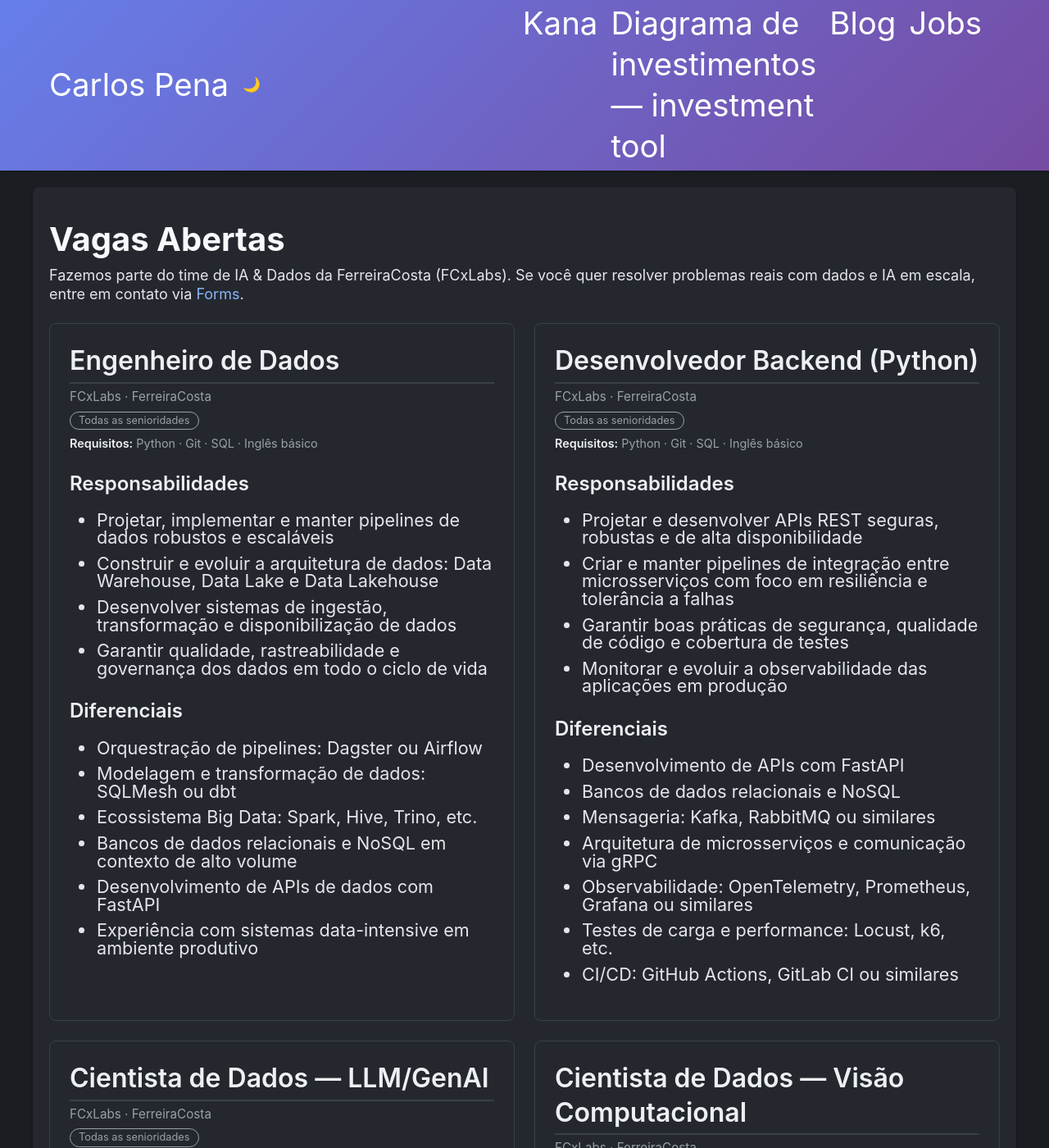
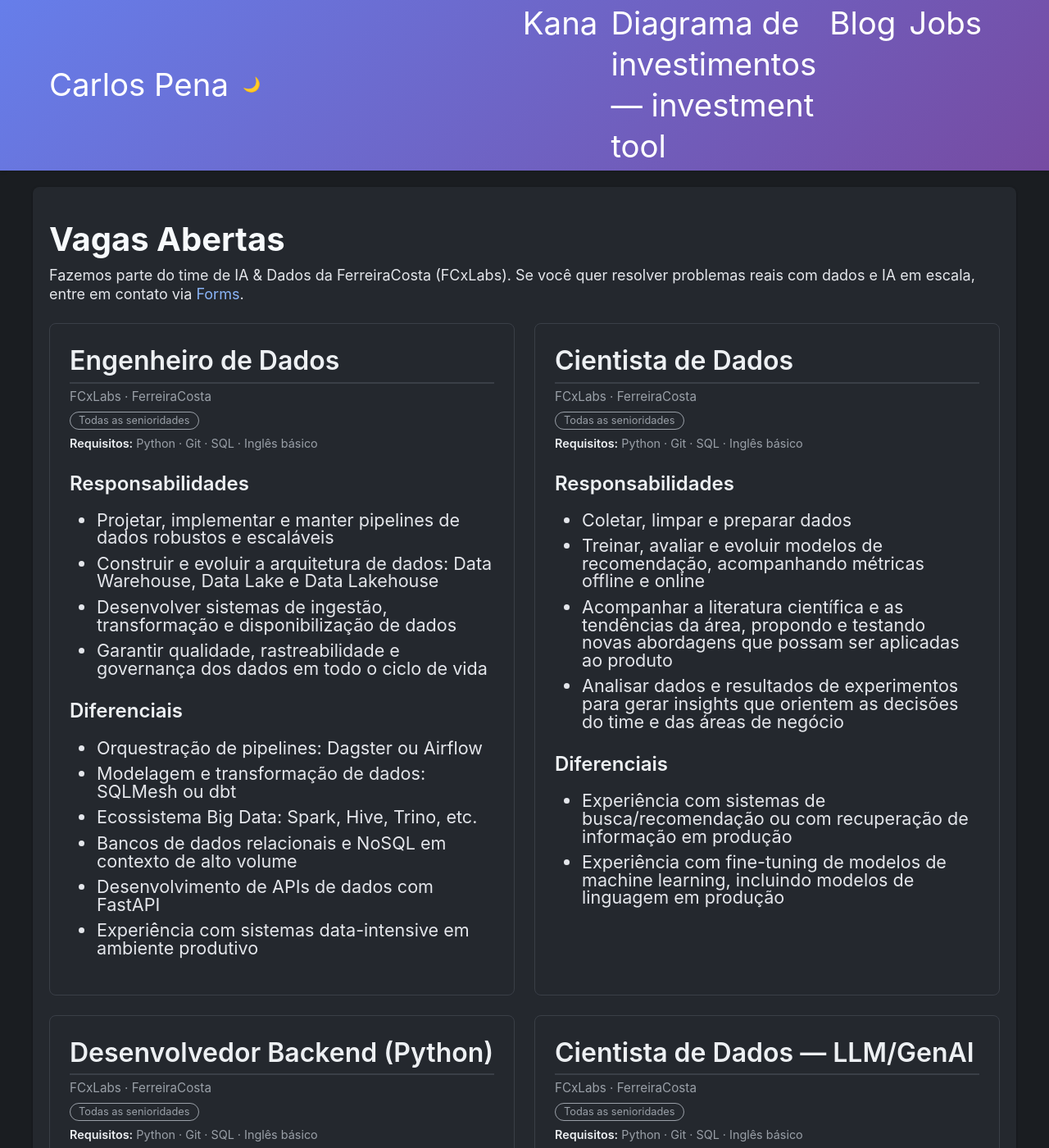
Before and after one commit to CarlosPena00/carlospena00.github.io, a Jekyll site: the page built from pages/jobs.md, in a window 1280 px wide and 1400 px high. Shown: the whole window at 82% size. Built offline with Jekyll 4.4.1, drawn with Linux system fonts in a browser that asks for light colours.

Commit message:
docs(jobs): Add Data Scientist position with responsibilities and requirements

```diff
--- a/pages/jobs.md
+++ b/pages/jobs.md
@@ -37,6 +37,29 @@ Fazemos parte do time de IA & Dados da FerreiraCosta (FCxLabs). Se você quer re
         <li class='list_padding'>Bancos de dados relacionais e NoSQL em contexto de alto volume</li>
         <li class='list_padding'>Desenvolvimento de APIs de dados com FastAPI</li>
         <li class='list_padding'>Experiência com sistemas data-intensive em ambiente produtivo</li>
+    </ul>
+</div>
+
+<div class="job-card">
+    <div class="job-header">
+        <h2>Cientista de Dados</h2>
+        <span class="job-company">FCxLabs · FerreiraCosta</span>
+        <span class="job-seniority">Todas as senioridades</span>
+        <p class="job-requisitos"><strong>Requisitos:</strong> Python · Git · SQL · Inglês básico</p>
+    </div>
+
+    <h3>Responsabilidades</h3>
+    <ul>
+        <li class='list_padding'>Coletar, limpar e preparar dados</li>
+        <li class='list_padding'>Treinar, avaliar e evoluir modelos de recomendação, acompanhando métricas offline e online</li>
+        <li class='list_padding'>Acompanhar a literatura científica e as tendências da área, propondo e testando novas abordagens que possam ser aplicadas ao produto</li>
+        <li class='list_padding'>Analisar dados e resultados de experimentos para gerar insights que orientem as decisões do time e das áreas de negócio</li>
+    </ul>
+
+    <h3>Diferenciais</h3>
+    <ul>
+        <li class='list_padding'>Experiência com sistemas de busca/recomendação ou com recuperação de informação em produção</li>
+        <li class='list_padding'>Experiência com fine-tuning de modelos de machine learning, incluindo modelos de linguagem em produção</li>
     </ul>
 </div>
 
```
